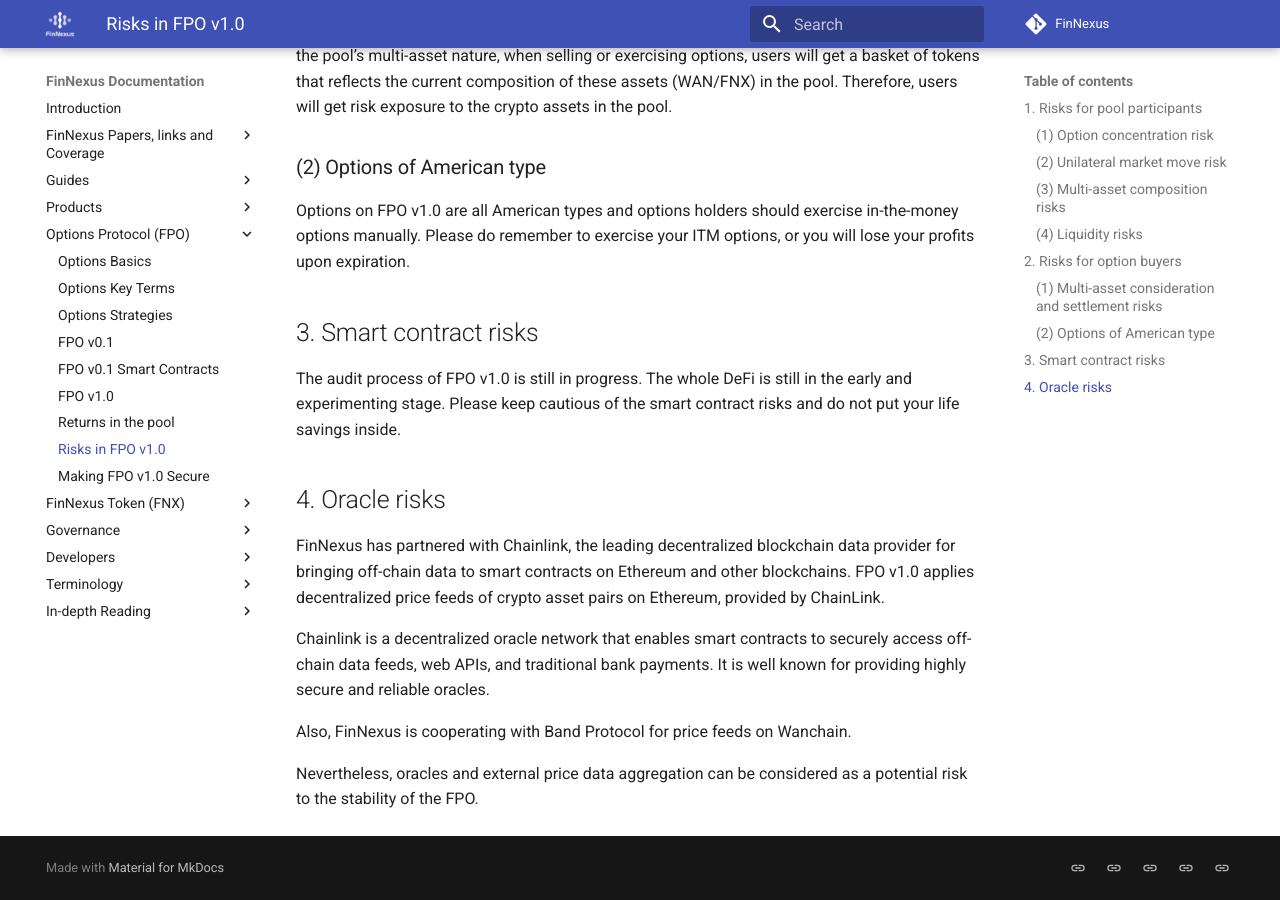
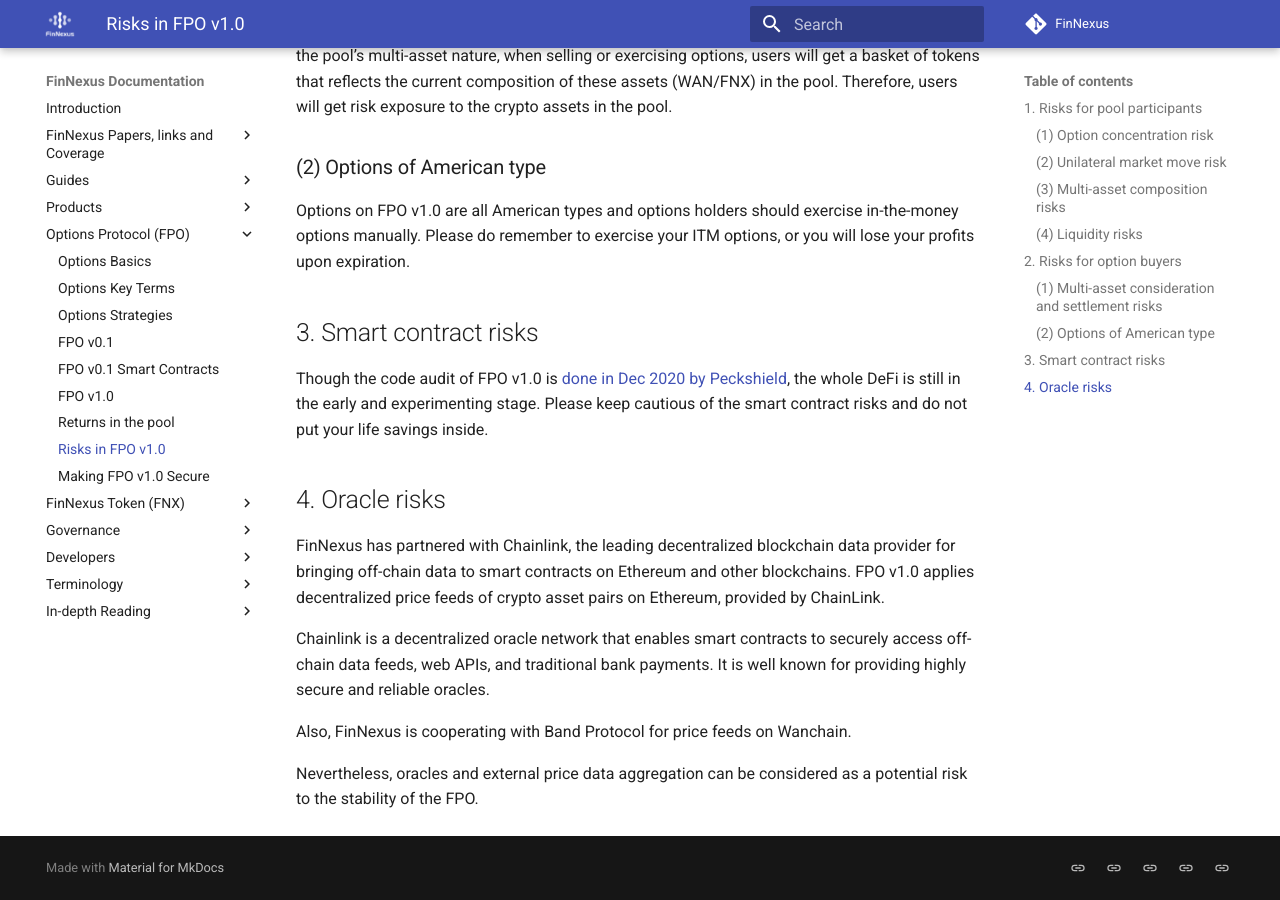
Before and after one commit to Phoenix-Finance/Phoenix-Documentation, an MkDocs documentation site: the page built from content/options/risks.md, in a window 1280 px wide and 900 px high, scrolled down 2129 px. Built offline with MkDocs 1.6.1 and Material for MkDocs 9.7.7, drawn with Linux system fonts in a browser that asks for light colours.

Commit message:
Add audit on risks

```diff
--- a/content/options/risks.md
+++ b/content/options/risks.md
@@ -48,7 +48,7 @@ Options on FPO v1.0 are all American types and options holders should exercise i
 
 ## 3. Smart contract risks
 
-The audit process of FPO v1.0 is still in progress. The whole DeFi is still in the early and experimenting stage. Please keep cautious of the smart contract risks and do not put your life savings inside.
+Though the code audit of FPO v1.0 is [done in Dec 2020 by Peckshield](https://github.com/FinNexus/Pdfs/blob/master/PeckShield-Audit-FinnexusOptionsV1.0.pdf), the whole DeFi is still in the early and experimenting stage. Please keep cautious of the smart contract risks and do not put your life savings inside.
 
 ## 4. Oracle risks
 
```
